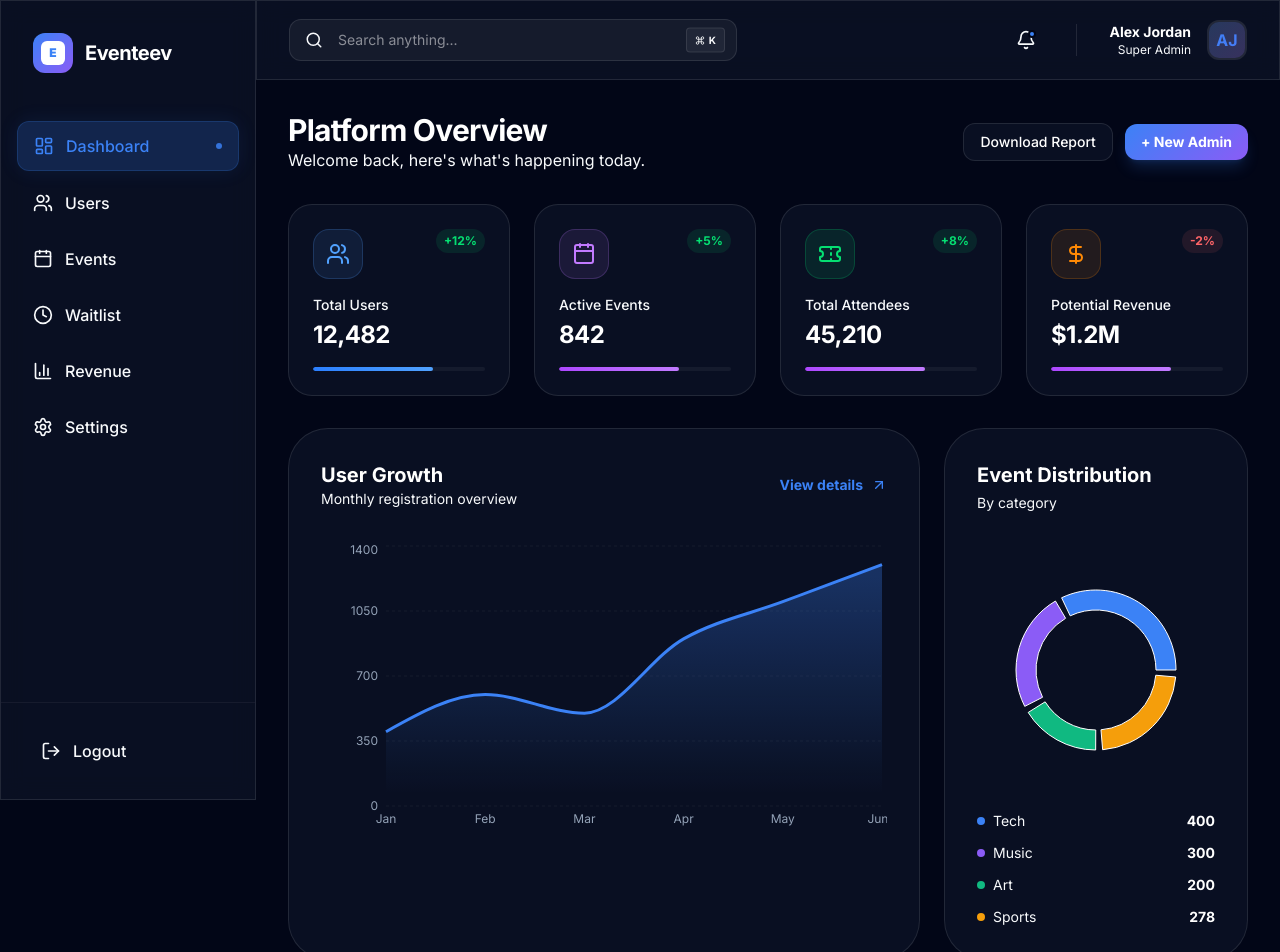
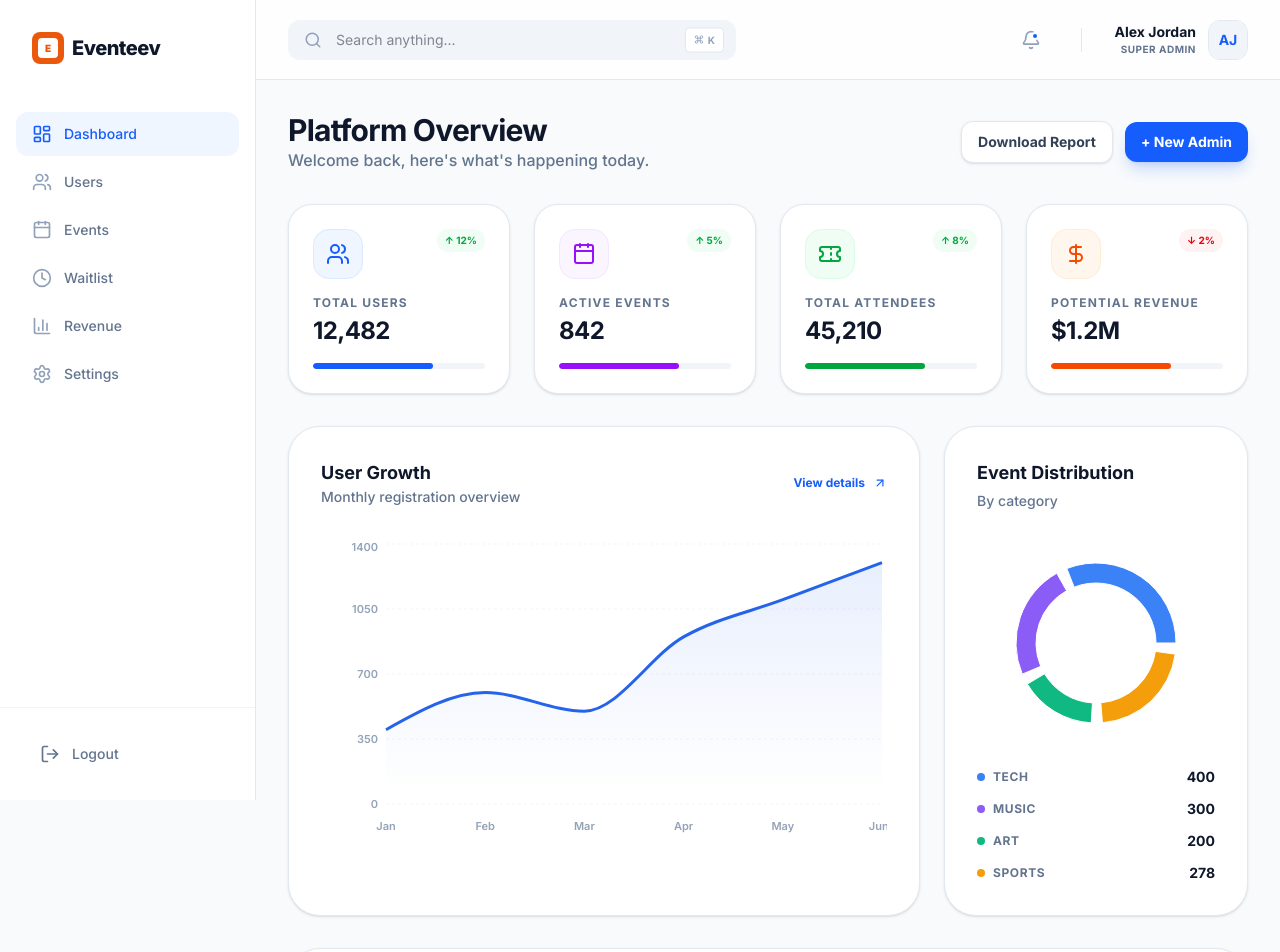
Before and after one commit to HelixgadeTechnologies/eventeev-admin, a Next.js app: page /dashboard in a window 1280 px wide. Shown: the top 952 px of the page. Built offline with nearby package versions, Linux system fonts and the light colour scheme.

Commit message:
refactor: overhaul admin UI theme and standardize component styling across dashboard pages

```diff
--- a/app/(admin)/dashboard/page.tsx
+++ b/app/(admin)/dashboard/page.tsx
@@ -49,18 +49,18 @@ const recentActivity = [
 
 export default function DashboardPage() {
   return (
-    <div className="space-y-8">
+    <div className="space-y-8 animate-fade-in">
       {/* Header */}
       <div className="flex items-center justify-between">
         <div>
-          <h1 className="text-3xl font-bold text-white tracking-tight">Platform Overview</h1>
-          <p className="text-text-muted">Welcome back, here&apos;s what&apos;s happening today.</p>
+          <h1 className="text-3xl font-bold text-slate-900 tracking-tight">Platform Overview</h1>
+          <p className="text-slate-500 font-medium">Welcome back, here&apos;s what&apos;s happening today.</p>
         </div>
         <div className="flex items-center gap-3">
-          <button className="glass px-4 py-2 rounded-xl text-sm font-medium text-white hover:bg-white/10 transition-all">
+          <button className="bg-white border border-slate-200 px-4 py-2.5 rounded-xl text-sm font-bold text-slate-700 hover:bg-slate-50 transition-all shadow-sm">
             Download Report
           </button>
-          <button className="bg-gradient-primary px-4 py-2 rounded-xl text-sm font-bold text-white shadow-lg shadow-primary/20 hover:opacity-90 transition-all">
+          <button className="bg-blue-600 px-4 py-2.5 rounded-xl text-sm font-bold text-white shadow-lg shadow-blue-600/20 hover:bg-blue-700 transition-all">
             + New Admin
           </button>
         </div>
@@ -101,14 +101,14 @@ export default function DashboardPage() {
       {/* Charts Section */}
       <div className="grid grid-cols-1 lg:grid-cols-3 gap-6">
         {/* User Growth */}
-        <div className="lg:col-span-2 glass p-8 rounded-[2.5rem]">
+        <div className="lg:col-span-2 bg-white p-8 rounded-[2rem] border border-slate-200 shadow-sm">
           <div className="flex items-center justify-between mb-8">
             <div>
-              <h3 className="text-xl font-bold text-white">User Growth</h3>
-              <p className="text-text-muted text-sm">Monthly registration overview</p>
+              <h3 className="text-lg font-bold text-slate-900">User Growth</h3>
+              <p className="text-slate-500 text-sm font-medium">Monthly registration overview</p>
             </div>
-            <div className="flex items-center gap-2 text-primary font-bold text-sm cursor-pointer hover:underline">
-              View details <ArrowUpRight size={16} />
+            <div className="flex items-center gap-2 text-blue-600 font-bold text-xs cursor-pointer hover:underline">
+              View details <ArrowUpRight size={14} />
             </div>
           </div>
           <div className="h-[300px] w-full">
@@ -116,37 +116,40 @@ export default function DashboardPage() {
               <AreaChart data={userGrowthData}>
                 <defs>
                   <linearGradient id="colorValue" x1="0" y1="0" x2="0" y2="1">
-                    <stop offset="5%" stopColor="#3b82f6" stopOpacity={0.3}/>
-                    <stop offset="95%" stopColor="#3b82f6" stopOpacity={0}/>
+                    <stop offset="5%" stopColor="#2563eb" stopOpacity={0.1}/>
+                    <stop offset="95%" stopColor="#2563eb" stopOpacity={0}/>
                   </linearGradient>
                 </defs>
-                <CartesianGrid strokeDasharray="3 3" stroke="rgba(255,255,255,0.05)" vertical={false} />
+                <CartesianGrid strokeDasharray="3 3" stroke="#f1f5f9" vertical={false} />
                 <XAxis
                   dataKey="name"
                   stroke="#94a3b8"
-                  fontSize={12}
+                  fontSize={11}
+                  fontWeight={600}
                   tickLine={false}
                   axisLine={false}
+                  dy={10}
                 />
                 <YAxis
                   stroke="#94a3b8"
-                  fontSize={12}
+                  fontSize={11}
+                  fontWeight={600}
                   tickLine={false}
                   axisLine={false}
                   tickFormatter={(value) => `${value}`}
                 />
                 <Tooltip
                   contentStyle={{
-                    backgroundColor: '#1e293b',
-                    border: '1px solid rgba(255,255,255,0.1)',
+                    backgroundColor: '#fff',
+                    border: '1px solid #e2e8f0',
                     borderRadius: '12px',
-                    color: '#fff'
+                    boxShadow: '0 10px 15px -3px rgba(0, 0, 0, 0.1)'
                   }}
                 />
                 <Area
                   type="monotone"
                   dataKey="value"
-                  stroke="#3b82f6"
+                  stroke="#2563eb"
                   strokeWidth={3}
                   fillOpacity={1}
                   fill="url(#colorValue)"
@@ -157,10 +160,10 @@ export default function DashboardPage() {
         </div>
 
         {/* Event Distribution */}
-        <div className="glass p-8 rounded-[2.5rem]">
-          <h3 className="text-xl font-bold text-white mb-1">Event Distribution</h3>
-          <p className="text-text-muted text-sm mb-8">By category</p>
-          <div className="h-[250px] w-full">
+        <div className="bg-white p-8 rounded-[2rem] border border-slate-200 shadow-sm">
+          <h3 className="text-lg font-bold text-slate-900 mb-1">Event Distribution</h3>
+          <p className="text-slate-500 text-sm font-medium mb-8">By category</p>
+          <div className="h-[200px] w-full">
             <ResponsiveContainer width="100%" height="100%">
               <PieChart>
                 <Pie
@@ -169,7 +172,7 @@ export default function DashboardPage() {
                   cy="50%"
                   innerRadius={60}
                   outerRadius={80}
-                  paddingAngle={5}
+                  paddingAngle={8}
                   dataKey="value"
                 >
                   {eventCategoryData.map((entry, index) => (
@@ -178,22 +181,23 @@ export default function DashboardPage() {
                 </Pie>
                 <Tooltip
                    contentStyle={{
-                    backgroundColor: '#1e293b',
-                    border: '1px solid rgba(255,255,255,0.1)',
-                    borderRadius: '12px'
+                    backgroundColor: '#fff',
+                    border: '1px solid #e2e8f0',
+                    borderRadius: '12px',
+                    boxShadow: '0 10px 15px -3px rgba(0, 0, 0, 0.1)'
                   }}
                 />
               </PieChart>
             </ResponsiveContainer>
           </div>
-          <div className="space-y-3 mt-4">
+          <div className="space-y-3 mt-6">
             {eventCategoryData.map((item, idx) => (
               <div key={item.name} className="flex items-center justify-between">
                 <div className="flex items-center gap-2">
                   <div className="w-2 h-2 rounded-full" style={{ backgroundColor: COLORS[idx] }} />
-                  <span className="text-sm text-text-muted">{item.name}</span>
+                  <span className="text-xs font-bold text-slate-500 uppercase tracking-wider">{item.name}</span>
                 </div>
-                <span className="text-sm font-bold text-white">{item.value}</span>
+                <span className="text-sm font-bold text-slate-900">{item.value}</span>
               </div>
             ))}
           </div>
@@ -201,30 +205,30 @@ export default function DashboardPage() {
       </div>
 
       {/* Recent Activity */}
-      <div className="glass p-8 rounded-[2.5rem]">
+      <div className="bg-white p-8 rounded-[2rem] border border-slate-200 shadow-sm">
         <div className="flex items-center justify-between mb-8">
-          <h3 className="text-xl font-bold text-white">Recent Activity</h3>
-          <button className="text-sm text-primary font-bold hover:underline">View All</button>
+          <h3 className="text-lg font-bold text-slate-900">Recent Activity</h3>
+          <button className="text-xs font-bold text-blue-600 hover:underline uppercase tracking-wider">View All</button>
         </div>
         <div className="grid grid-cols-1 md:grid-cols-2 lg:grid-cols-4 gap-6">
           {recentActivity.map((activity) => (
             <motion.div
               key={activity.id}
-              whileHover={{ scale: 1.02 }}
-              className="p-4 rounded-2xl bg-white/5 border border-white/5 flex gap-4"
+              whileHover={{ scale: 1.02, backgroundColor: '#f8fafc' }}
+              className="p-4 rounded-2xl border border-slate-100 flex gap-4 transition-all"
             >
               <div className={`p-3 rounded-xl h-fit ${
-                activity.color === 'blue' ? 'text-blue-400 bg-blue-400/10' :
-                activity.color === 'purple' ? 'text-purple-400 bg-purple-400/10' :
-                activity.color === 'green' ? 'text-green-400 bg-green-400/10' :
-                'text-orange-400 bg-orange-400/10'
+                activity.color === 'blue' ? 'text-blue-600 bg-blue-50' :
+                activity.color === 'purple' ? 'text-purple-600 bg-purple-50' :
+                activity.color === 'green' ? 'text-green-600 bg-green-50' :
+                'text-orange-600 bg-orange-50'
               }`}>
                 <activity.icon size={20} />
               </div>
               <div>
-                <p className="text-sm font-bold text-white line-clamp-1">{activity.title}</p>
-                <p className="text-xs text-text-muted mb-1">{activity.description}</p>
-                <p className="text-[10px] font-bold text-primary/80 uppercase tracking-tight">{activity.time}</p>
+                <p className="text-sm font-bold text-slate-900 line-clamp-1">{activity.title}</p>
+                <p className="text-xs text-slate-500 font-medium mb-1">{activity.description}</p>
+                <p className="text-[10px] font-bold text-blue-600 uppercase tracking-tighter">{activity.time}</p>
               </div>
             </motion.div>
           ))}
--- a/app/globals.css
+++ b/app/globals.css
@@ -1,18 +1,18 @@
 @import "tailwindcss";
 
 :root {
-  --background: #020617;
-  --foreground: #f8fafc;
+  --background: #f8fafc;
+  --foreground: #0f172a;
 
-  --card-bg: rgba(15, 23, 42, 0.6);
-  --card-border: rgba(255, 255, 255, 0.1);
+  --card-bg: #ffffff;
+  --card-border: #e2e8f0;
 
-  --primary: #3b82f6; /* Electric Blue */
-  --primary-hover: #2563eb;
-  --accent: #8b5cf6; /* Royal Purple */
+  --primary: #2563eb; /* Vibrant Blue */
+  --primary-hover: #1d4ed8;
+  --accent: #f59e0b; /* Brand Orange for accents */
 
-  --text-muted: #94a3b8;
-  --border: rgba(255, 255, 255, 0.05);
+  --text-muted: #64748b;
+  --border: #e2e8f0;
 }
 
 @theme inline {
@@ -37,10 +37,9 @@
 
 @layer utilities {
   .glass {
-    background: var(--card-bg);
-    backdrop-filter: blur(12px);
-    -webkit-backdrop-filter: blur(12px);
-    border: 1px solid var(--card-border);
+    background: #ffffff;
+    border: 1px solid var(--border);
+    box-shadow: 0 1px 3px rgba(0,0,0,0.05), 0 1px 2px rgba(0,0,0,0.1);
   }
 
   .glass-hover {
@@ -48,19 +47,19 @@
   }
 
   .glass-hover:hover {
-    background: rgba(30, 41, 59, 0.7);
-    border: 1px solid rgba(255, 255, 255, 0.2);
+    background: #ffffff;
+    box-shadow: 0 10px 15px -3px rgba(0, 0, 0, 0.1), 0 4px 6px -2px rgba(0, 0, 0, 0.05);
     transform: translateY(-2px);
   }
 
   .text-gradient {
-    background: linear-gradient(135deg, #3b82f6 0%, #8b5cf6 100%);
+    background: linear-gradient(135deg, #2563eb 0%, #3b82f6 100%);
     -webkit-background-clip: text;
     -webkit-text-fill-color: transparent;
   }
 
   .bg-gradient-primary {
-    background: linear-gradient(135deg, #3b82f6 0%, #8b5cf6 100%);
+    background: linear-gradient(135deg, #2563eb 0%, #3b82f6 100%);
   }
 
   .animate-fade-in {
@@ -90,9 +89,9 @@
   background: transparent;
 }
 ::-webkit-scrollbar-thumb {
-  background: rgba(255, 255, 255, 0.1);
+  background: #cbd5e1;
   border-radius: 10px;
 }
 ::-webkit-scrollbar-thumb:hover {
-  background: rgba(255, 255, 255, 0.2);
+  background: #94a3b8;
 }
--- a/app/layout.tsx
+++ b/app/layout.tsx
@@ -18,7 +18,7 @@ export default function RootLayout({
   children: React.ReactNode;
 }>) {
   return (
-    <html lang="en" className={`${inter.variable} font-sans dark`}>
+    <html lang="en" className={`${inter.variable} font-sans`}>
       <body className="antialiased min-h-screen">
         {children}
       </body>
--- /dev/null
+++ b/components/Logo.tsx
@@ -0,0 +1,16 @@
+'use client';
+
+export default function Logo({ className = "", light = false }: { className?: string, light?: boolean }) {
+  return (
+    <div className={`flex items-center gap-2 ${className}`}>
+      <div className="bg-[#ea580c] p-1.5 rounded-lg">
+         <div className="w-5 h-5 bg-white rounded-sm flex items-center justify-center">
+            <span className="text-[#ea580c] font-black text-[10px]">E</span>
+         </div>
+      </div>
+      <span className={`text-xl font-extrabold tracking-tight ${light ? 'text-white' : 'text-slate-900'}`}>
+        Eventeev
+      </span>
+    </div>
+  );
+}
--- a/components/Sidebar.tsx
+++ b/components/Sidebar.tsx
@@ -13,6 +13,7 @@ import {
 } from 'lucide-react';
 import { clsx, type ClassValue } from 'clsx';
 import { twMerge } from 'tailwind-merge';
+import Logo from './Logo';
 
 function cn(...inputs: ClassValue[]) {
   return twMerge(clsx(inputs));
@@ -31,19 +32,12 @@ export default function Sidebar() {
   const pathname = usePathname();
 
   return (
-    <aside className="fixed left-0 top-0 h-screen w-64 glass border-r border-border z-50 flex flex-col">
+    <aside className="fixed left-0 top-0 h-screen w-64 bg-white border-r border-slate-200 z-50 flex flex-col">
       <div className="p-8">
-        <div className="flex items-center gap-3">
-          <div className="bg-gradient-primary p-2 rounded-xl">
-            <div className="w-6 h-6 bg-white rounded-md flex items-center justify-center">
-              <span className="text-primary font-black text-xs">E</span>
-            </div>
-          </div>
-          <span className="text-xl font-bold tracking-tight text-white">Eventeev</span>
-        </div>
+        <Logo />
       </div>
 
-      <nav className="flex-1 px-4 py-4 space-y-2">
+      <nav className="flex-1 px-4 py-4 space-y-1">
         {navItems.map((item) => {
           const isActive = pathname === item.href;
           return (
@@ -51,29 +45,26 @@ export default function Sidebar() {
               key={item.href}
               href={item.href}
               className={cn(
-                "flex items-center gap-3 px-4 py-3 rounded-xl transition-all duration-300 group",
+                "flex items-center gap-3 px-4 py-3 rounded-xl transition-all duration-200 group",
                 isActive
-                  ? "bg-primary/20 text-primary border border-primary/20 shadow-[0_0_20px_rgba(59,130,246,0.1)]"
-                  : "text-text-muted hover:text-white hover:bg-white/5"
+                  ? "bg-blue-50 text-blue-600 font-bold"
+                  : "text-slate-500 hover:text-slate-900 hover:bg-slate-50"
               )}
             >
-              <item.icon size={20} className={cn(isActive ? "text-primary" : "group-hover:text-white")} />
-              <span className="font-medium">{item.label}</span>
-              {isActive && (
-                <div className="ml-auto w-1.5 h-1.5 rounded-full bg-primary animate-pulse" />
-              )}
+              <item.icon size={20} className={cn(isActive ? "text-blue-600" : "text-slate-400 group-hover:text-slate-600")} />
+              <span className="text-sm font-medium">{item.label}</span>
             </Link>
           );
         })}
       </nav>
 
-      <div className="p-6 border-t border-border">
+      <div className="p-6 border-t border-slate-100">
         <button
           onClick={() => window.location.href = '/login'}
-          className="flex items-center gap-3 px-4 py-3 w-full rounded-xl text-text-muted hover:text-red-400 hover:bg-red-400/10 transition-all duration-300"
+          className="flex items-center gap-3 px-4 py-3 w-full rounded-xl text-slate-500 hover:text-red-600 hover:bg-red-50 transition-all duration-200"
         >
           <LogOut size={20} />
-          <span className="font-medium">Logout</span>
+          <span className="text-sm font-medium">Logout</span>
         </button>
       </div>
     </aside>
--- a/components/StatCard.tsx
+++ b/components/StatCard.tsx
@@ -16,38 +16,43 @@ interface StatCardProps {
 
 export default function StatCard({ label, value, icon: Icon, trend, color }: StatCardProps) {
   const colors = {
-    blue: 'text-blue-400 bg-blue-400/10 border-blue-400/20',
-    purple: 'text-purple-400 bg-purple-400/10 border-purple-400/20',
-    green: 'text-green-400 bg-green-400/10 border-green-400/20',
-    orange: 'text-orange-400 bg-orange-400/10 border-orange-400/20',
+    blue: 'text-blue-600 bg-blue-50 border-blue-100',
+    purple: 'text-purple-600 bg-purple-50 border-purple-100',
+    green: 'text-green-600 bg-green-50 border-green-100',
+    orange: 'text-orange-600 bg-orange-50 border-orange-100',
   };
 
   return (
     <motion.div
-      whileHover={{ y: -5 }}
-      className="glass p-6 rounded-3xl group"
+      whileHover={{ y: -4 }}
+      className="bg-white p-6 rounded-3xl border border-slate-200 shadow-sm transition-all hover:shadow-md group"
     >
       <div className="flex items-start justify-between mb-4">
         <div className={`p-3 rounded-2xl border ${colors[color]}`}>
           <Icon size={24} />
         </div>
         {trend && (
-          <div className={`flex items-center gap-1 text-xs font-bold px-2 py-1 rounded-full ${trend.isUp ? 'text-green-400 bg-green-400/10' : 'text-red-400 bg-red-400/10'}`}>
-            {trend.isUp ? '+' : '-'}{trend.value}%
+          <div className={`flex items-center gap-1 text-[10px] font-bold px-2 py-1 rounded-full ${trend.isUp ? 'text-green-600 bg-green-50' : 'text-red-600 bg-red-50'}`}>
+            {trend.isUp ? '↑' : '↓'} {trend.value}%
           </div>
         )}
       </div>
       <div>
-        <p className="text-text-muted text-sm font-medium mb-1">{label}</p>
-        <h3 className="text-2xl font-bold text-white tracking-tight">{value}</h3>
+        <p className="text-slate-500 text-xs font-bold uppercase tracking-widest mb-1">{label}</p>
+        <h3 className="text-2xl font-bold text-slate-900 tracking-tight">{value}</h3>
       </div>
 
-      <div className="mt-4 h-1 w-full bg-white/5 rounded-full overflow-hidden">
+      <div className="mt-4 h-1.5 w-full bg-slate-100 rounded-full overflow-hidden">
         <motion.div
           initial={{ width: 0 }}
           animate={{ width: '70%' }}
           transition={{ duration: 1, delay: 0.5 }}
-          className={`h-full rounded-full bg-gradient-to-r ${color === 'blue' ? 'from-blue-500 to-blue-400' : 'from-purple-500 to-purple-400'}`}
+          className={`h-full rounded-full ${
+            color === 'blue' ? 'bg-blue-600' :
+            color === 'purple' ? 'bg-purple-600' :
+            color === 'green' ? 'bg-green-600' :
+            'bg-orange-600'
+          }`}
         />
       </div>
     </motion.div>
--- a/components/TopBar.tsx
+++ b/components/TopBar.tsx
@@ -4,16 +4,16 @@ import { Search, Bell, Command } from 'lucide-react';
 
 export default function TopBar() {
   return (
-    <header className="fixed top-0 right-0 left-64 h-20 glass border-b border-border z-40 px-8 flex items-center justify-between">
+    <header className="fixed top-0 right-0 left-64 h-20 bg-white/80 backdrop-blur-md border-b border-slate-200 z-40 px-8 flex items-center justify-between">
       <div className="flex-1 max-w-md">
         <div className="relative group">
-          <Search className="absolute left-4 top-1/2 -translate-y-1/2 text-text-muted group-focus-within:text-primary transition-colors" size={18} />
+          <Search className="absolute left-4 top-1/2 -translate-y-1/2 text-slate-400 group-focus-within:text-blue-600 transition-colors" size={18} />
           <input
             type="text"
             placeholder="Search anything..."
-            className="w-full bg-white/5 border border-white/10 rounded-xl py-2.5 pl-12 pr-16 outline-none focus:border-primary/50 focus:ring-4 focus:ring-primary/10 transition-all text-sm text-white"
+            className="w-full bg-slate-100 border-none rounded-xl py-2.5 pl-12 pr-16 outline-none focus:ring-2 focus:ring-blue-500/20 focus:bg-slate-50 transition-all text-sm text-slate-900"
           />
-          <div className="absolute right-3 top-1/2 -translate-y-1/2 flex items-center gap-1 px-2 py-1 rounded bg-white/5 border border-white/10 text-[10px] text-text-muted font-bold">
+          <div className="absolute right-3 top-1/2 -translate-y-1/2 flex items-center gap-1 px-2 py-1 rounded bg-white border border-slate-200 text-[10px] text-slate-400 font-bold">
             <Command size={10} />
             <span>K</span>
           </div>
@@ -21,21 +21,20 @@ export default function TopBar() {
       </div>
 
       <div className="flex items-center gap-6">
-        <button className="relative p-2 rounded-xl hover:bg-white/5 text-text-muted hover:text-white transition-all">
+        <button className="relative p-2 rounded-xl hover:bg-slate-100 text-slate-400 hover:text-slate-900 transition-all">
           <Bell size={20} />
-          <span className="absolute top-2 right-2 w-2 h-2 bg-primary rounded-full border-2 border-background" />
+          <span className="absolute top-2.5 right-2.5 w-2 h-2 bg-blue-600 rounded-full border-2 border-white" />
         </button>
 
-        <div className="h-8 w-[1px] bg-white/10 mx-2" />
+        <div className="h-6 w-[1px] bg-slate-200 mx-2" />
 
-        <div className="flex items-center gap-4 group cursor-pointer">
+        <div className="flex items-center gap-3 group cursor-pointer">
           <div className="text-right hidden sm:block">
-            <p className="text-sm font-bold text-white group-hover:text-primary transition-colors">Alex Jordan</p>
-            <p className="text-xs text-text-muted">Super Admin</p>
+            <p className="text-sm font-bold text-slate-900 group-hover:text-blue-600 transition-colors">Alex Jordan</p>
+            <p className="text-[10px] text-slate-500 font-bold uppercase tracking-wider">Super Admin</p>
           </div>
-          <div className="relative w-10 h-10 rounded-xl overflow-hidden border-2 border-white/10 group-hover:border-primary/50 transition-all">
-            <div className="absolute inset-0 bg-gradient-primary opacity-20" />
-            <div className="w-full h-full flex items-center justify-center bg-white/10 text-primary font-bold">
+          <div className="relative w-10 h-10 rounded-xl overflow-hidden border border-slate-200 group-hover:border-blue-500/50 transition-all">
+            <div className="w-full h-full flex items-center justify-center bg-slate-100 text-blue-600 font-bold text-sm">
               AJ
             </div>
           </div>
```
Also changed, not shown: app/(admin)/events/page.tsx (+19 -19 lines), app/(admin)/revenue/page.tsx (+56 -50 lines), app/(admin)/users/page.tsx (+23 -23 lines), app/(admin)/waitlist/page.tsx (+49 -91 lines).
